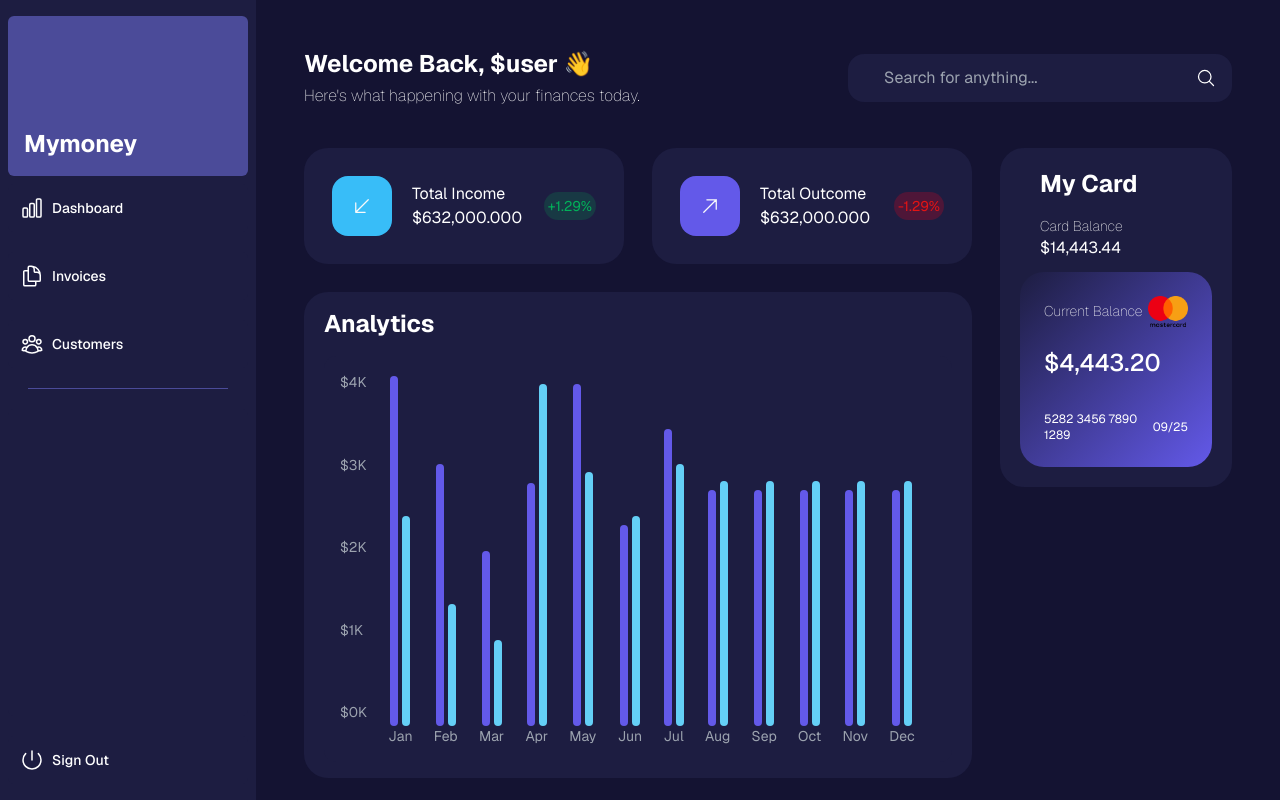
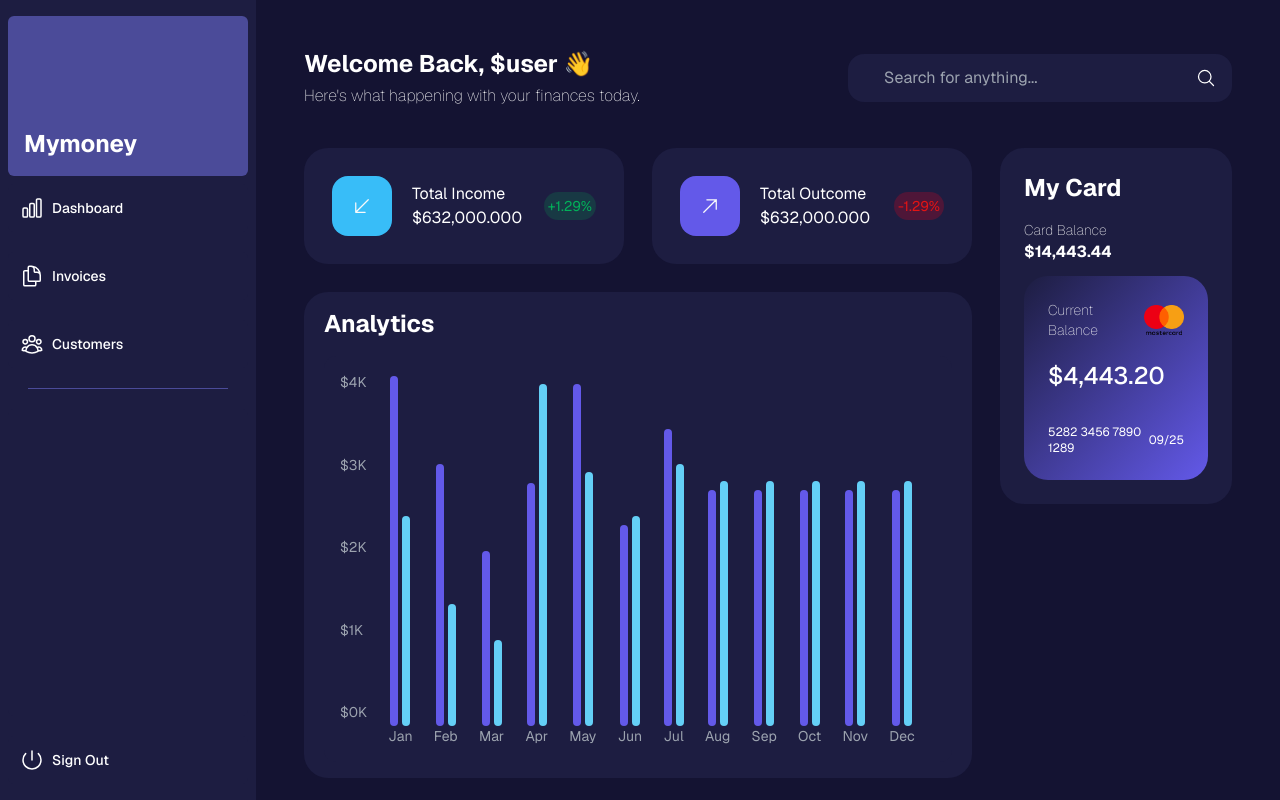
Before and after one commit to guusdias/mymoney, a Next.js app: page /dashboard in a window 1280 px wide. Built offline with nearby package versions, Linux system fonts and the light colour scheme.

Commit message:
style: credit card container

```diff
--- a/app/ui/dashboard/credit-card.tsx
+++ b/app/ui/dashboard/credit-card.tsx
@@ -2,7 +2,7 @@ import Image from "next/image";
 
 export default function CreditCard() {
   return (
-    <main className="bg-gradient-to-br from-darkPurple to-lighterPurple p-6 rounded-3xl max-w-xs text-white flex flex-col gap-4 w-full">
+    <main className="bg-gradient-to-br from-darkPurple to-lighterPurple p-6 rounded-3xl text-white flex flex-col gap-4 w-full">
       <div className="flex justify-between items-center">
         <p className="text-sm font-thin">Current Balance</p>
         <Image alt="card brand" src="/master-card.png" width={40} height={40} />
--- a/app/ui/dashboard/credit-container.tsx
+++ b/app/ui/dashboard/credit-container.tsx
@@ -3,11 +3,11 @@ import CardCarrousel from "@/app/ui/dashboard/card-carrousel";
 
 export default function CreditContainer() {
   return (
-    <div className="bg-darkPurple px-5 py-5 rounded-3xl flex flex-col justify-center">
-      <div className="px-5">
+    <div className="bg-darkPurple px-6 py-6 rounded-3xl flex flex-col justify-center">
+      <div className="">
         <h1 className="font-bold text-2xl mb-4">My Card</h1>
         <p className="text-sm font-thin">Card Balance</p>
-        <p className="mb-3">${"14,443.44"}</p>
+        <p className="mb-3 font-bold">${"14,443.44"}</p>
       </div>
       <div className="flex flex-col h-full w-full items-center">
         <CreditCard />
```
